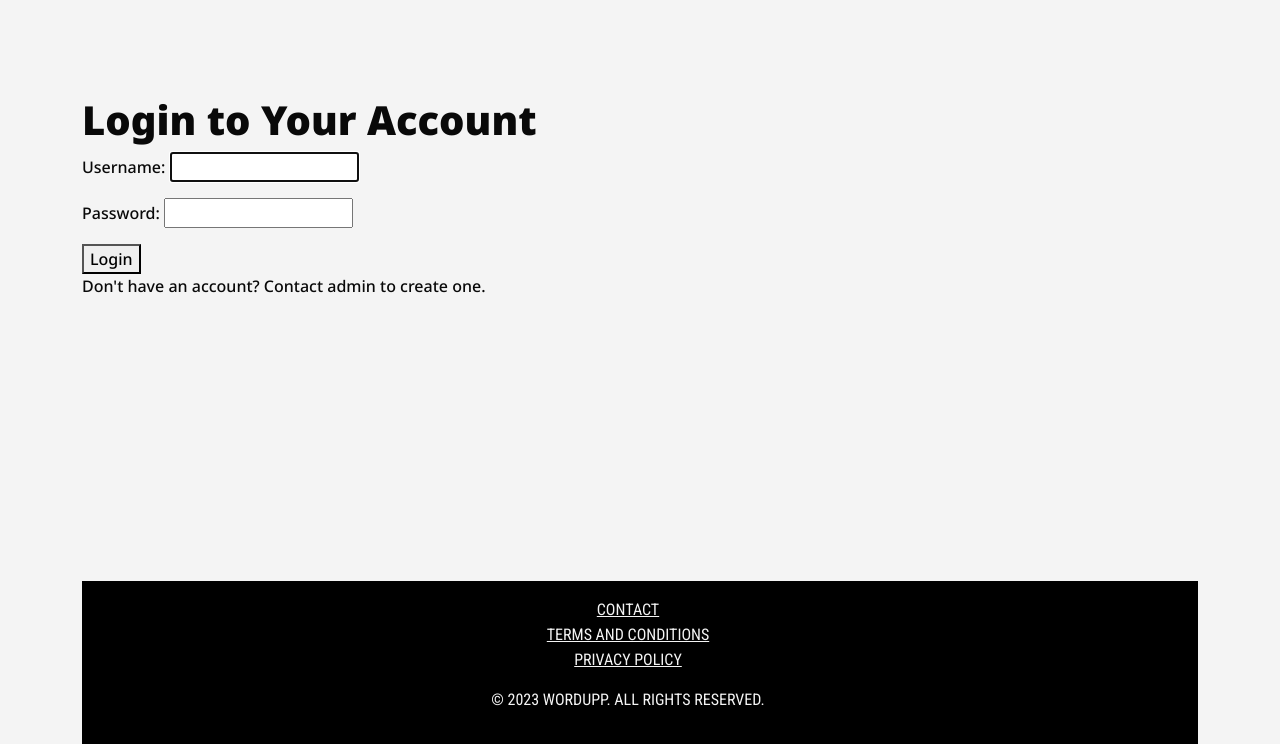
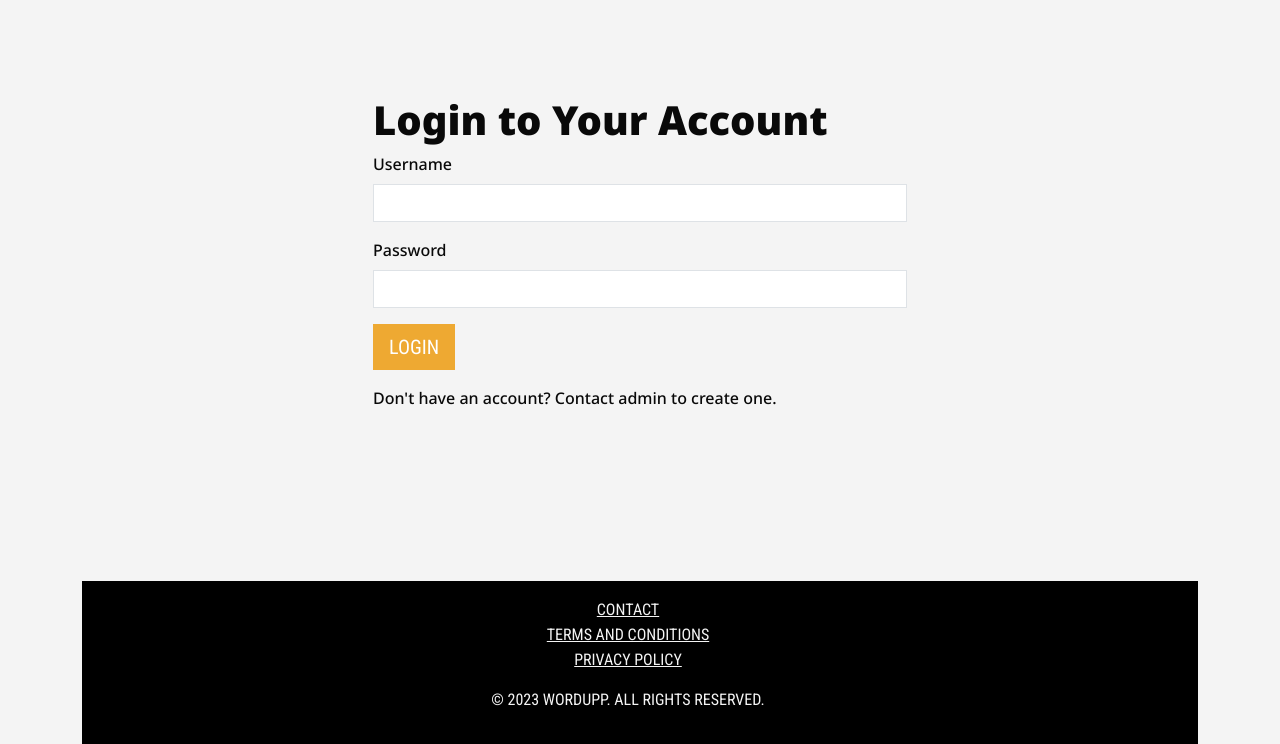
Before and after one commit to antoniodegou/mod4-wordupp1, a Django app: page /login/ in a window 1280 px wide. Shown: the part 56-800 px from the top of the page. Run offline with Django 4.2, Linux system fonts and the light colour scheme; some libraries are stand-ins or nearby versions.

Commit message:
updated styles of login page

```diff
--- a/subscription/templates/registration/login.html
+++ b/subscription/templates/registration/login.html
@@ -1,14 +1,42 @@
 {% extends "core/base.html" %}
+{% load static %}
+
+
+{% block extra_head %}
+    <link rel="stylesheet" href="{% static 'subscription/css/login.css' %}">
+{% endblock %}
 
 {% block title %}Login{% endblock %}
 
 {% block content %}
-    <h1>Login to Your Account</h1>
+    <!-- <h1>Login to Your Account</h1>
     <form method="post">
         {% csrf_token %}
         {{ form.as_p }}
         <button type="submit">Login</button>
     </form>
-    <p>Don't have an account? Contact admin to create one.</p>
+    <p>Don't have an account? Contact admin to create one.</p> -->
 
-    {% endblock %}
+    <div class="container">
+        <div class="row">
+            <div class="col-md-6 offset-md-3">
+                <h1>Login to Your Account</h1>
+                <form method="post">
+                    {% csrf_token %}
+                    <div class="mb-3">
+                        <label for="id_username" class="form-label rounded-0">Username</label>
+                        <input type="text" class="form-control rounded-0" id="id_username" name="{{ form.username.name }}" required>
+                    </div>
+                    <div class="mb-3">
+                        <label for="id_password" class="form-label rounded-0">Password</label>
+                        <input type="password" class="form-control rounded-0" id="id_password" name="{{ form.password.name }}" required>
+                    </div>
+                    <button type="submit" class="btn btn-primary rounded-0 bg-yellow btn-lg">Login</button>
+                </form>
+                <p class="mt-3">Don't have an account? Contact admin to create one.</p>
+            </div>
+        </div>
+    </div>
+
+
+{% endblock %}
```
Also changed, not shown: subscription/static/subscription/css/login.css (added).
